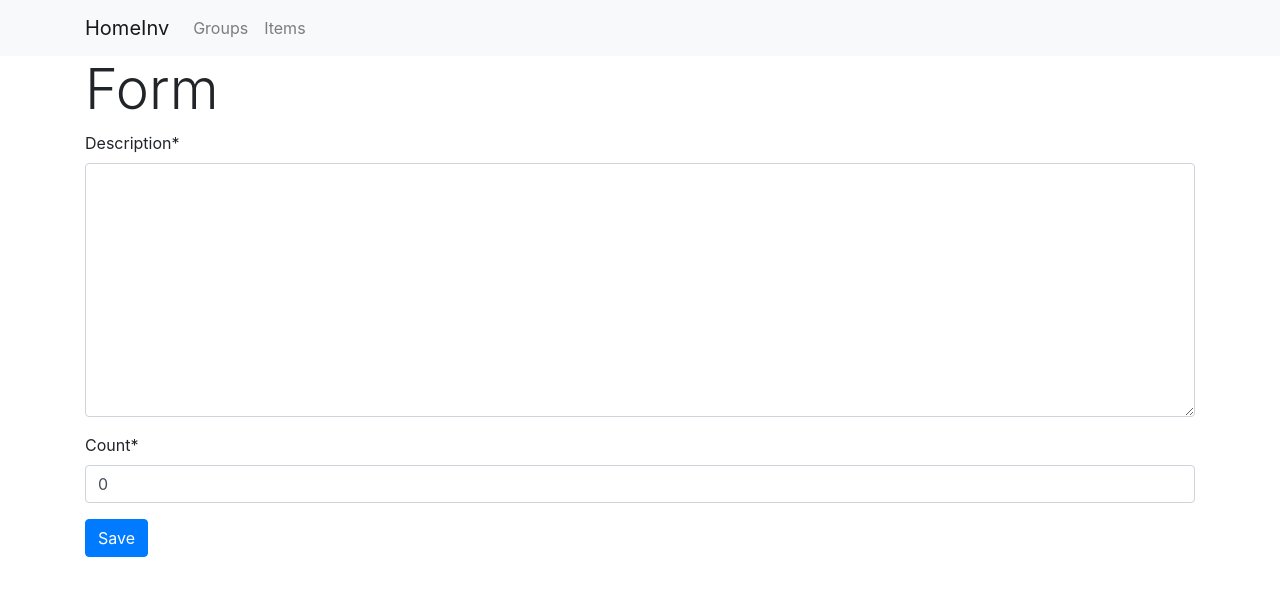
After one commit to BlueKnek/HomeInv, a Django app: page /inv/item/1/create-placed/ in a window 1280 px wide. The commit adds this page. Shown: the top 596 px of the page. Run offline with Django 3.2, Linux system fonts and the light colour scheme; some libraries are stand-ins or nearby versions.

Commit message:
ItemPlaced

```diff
--- a/django-homeinv/app_homeinv/models.py
+++ b/django-homeinv/app_homeinv/models.py
@@ -33,3 +33,12 @@ class Item(models.Model):
 
     def __str__(self):
         return self.name
+
+
+class ItemPlaced(models.Model):
+    item = models.ForeignKey(Item, on_delete=models.CASCADE)
+    description = models.TextField()
+    count = models.IntegerField(default=0)
+
+    updated = models.DateTimeField(auto_now=True)
+    created = models.DateTimeField(auto_now_add=True)
--- a/django-homeinv/app_homeinv/templates/app_homeinv/item_detail.html
+++ b/django-homeinv/app_homeinv/templates/app_homeinv/item_detail.html
@@ -15,6 +15,7 @@
             <a href="{{ group.get_absolute_url }}">{{ group }}</a>
           {% endfor %}
         </div>
+        <a class="btn btn-primary" href="{% url 'homeinv:item-placed-create' object.pk %}">Add placement</a>
         <a class="btn btn-secondary" href="{% url 'homeinv:item-update' object.pk %}">Edit</a>
         <a class="btn btn-danger" href="{% url 'homeinv:item-delete' object.pk %}">Delete</a>
       </div>
--- a/django-homeinv/app_homeinv/urls.py
+++ b/django-homeinv/app_homeinv/urls.py
@@ -18,4 +18,5 @@ urlpatterns = [
     path('item/<pk>', views.ItemDetailView.as_view(), name='item-detail'),
     path('item/<pk>/update', views.ItemUpdateView.as_view(), name='item-update'),
     path('item/<pk>/delete', views.ItemDeleteView.as_view(), name='item-delete'),
+    path('item/<pk>/create-placed/', views.ItemPlacedCreateView.as_view(), name='item-placed-create')
 ]
--- a/django-homeinv/app_homeinv/views.py
+++ b/django-homeinv/app_homeinv/views.py
@@ -1,5 +1,7 @@
 from django.shortcuts import render
 from django.views import generic
+from django.views.generic.detail import SingleObjectTemplateResponseMixin
+from django import forms
 from django.urls import reverse_lazy
 
 from . import models
@@ -53,3 +55,35 @@ class ItemDeleteView(generic.DeleteView):
 
 class ItemListView(generic.ListView):
     model = models.Item
+
+
+class ParentMixin():
+    def get_success_url(self):
+        return getattr(self.object, self.parent_field).get_absolute_url()
+
+
+class ParentCreateView(
+    ParentMixin,
+    SingleObjectTemplateResponseMixin,
+    generic.edit.BaseCreateView
+):
+    parent_field = None
+
+    template_name_suffix = '_form'
+
+    def get_initial(self):
+        return {
+            self.parent_field: self.kwargs['pk']
+        }
+
+    def get_form(self, form_class=None):
+        form = super().get_form(form_class)
+        form.fields[self.parent_field].widget = forms.HiddenInput()
+        return form
+
+
+class ItemPlacedCreateView(ParentCreateView):
+    template_name = 'form.html'
+    model = models.ItemPlaced
+    parent_field = 'item'
+    fields = ['item', 'description', 'count']
--- /dev/null
+++ b/django-homeinv/templates/form.html
@@ -0,0 +1,14 @@
+{% extends "base.html" %}
+
+{% load crispy_forms_tags %}
+
+{% block content %}
+<div class="container">
+  <h1 class="display-4">Form</h1>
+  <form action="" method="POST" enctype="multipart/form-data">
+    {% csrf_token %}
+    {{ form|crispy }}
+    <input class="btn btn-primary" type="submit" value="Save">
+  </form>
+</div>
+{% endblock content %}
```
